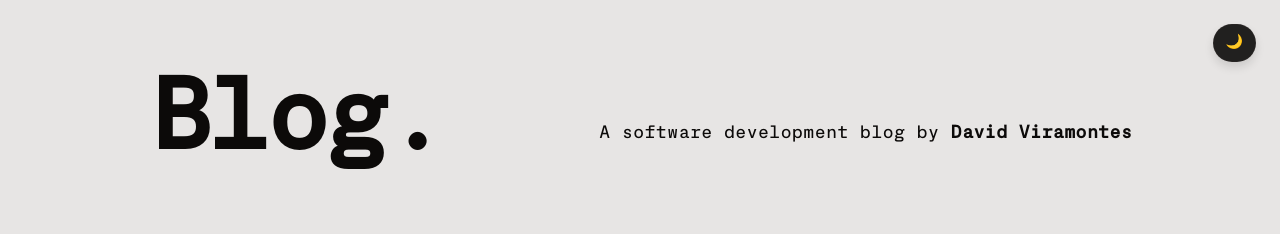
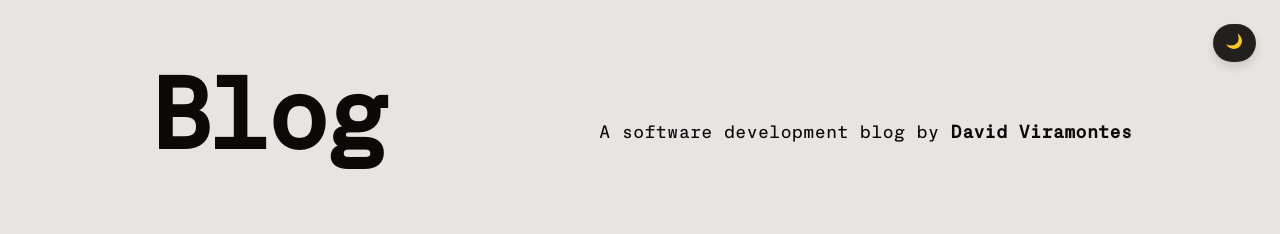
Before and after one commit to dviramontes/dotcom, a Next.js app: page / in a window 1280 px wide. Shown: the top 234 px of the page. Built offline with nearby package versions, Linux system fonts and the light colour scheme; no server answers.

Commit message:
small edits

```diff
--- a/components/header.tsx
+++ b/components/header.tsx
@@ -6,7 +6,6 @@ const Header = () => {
       <Link href="/">
         <span className="hover:underline">Blog</span>
       </Link>
-      .
     </h2>
   )
 }
--- a/components/intro.tsx
+++ b/components/intro.tsx
@@ -5,7 +5,7 @@ const Intro = () => {
   return (
     <section className="flex-col md:flex-row flex items-center md:justify-between mt-16 mb-16 md:mb-12">
       <h1 className="text-5xl md:text-8xl font-bold tracking-tighter leading-tight md:pr-8">
-        Blog.
+        Blog
       </h1>
       <SubIntro />
     </section>
--- a/components/theme-toggle.tsx
+++ b/components/theme-toggle.tsx
@@ -95,7 +95,7 @@ export function ThemeToggle() {
       type="button"
       onClick={toggleTheme}
       aria-label={`Switch to ${isDark ? 'light' : 'dark'} mode`}
-      className="inline-flex items-center gap-2 rounded-full border border-stone-800/90 bg-stone-950/90 px-3 py-2 text-sm font-semibold text-stone-100 shadow-sm backdrop-blur transition-colors hover:border-stone-700 hover:text-white dark:border-stone-300/80 dark:bg-white/90 dark:text-stone-800 dark:hover:border-stone-400 dark:hover:text-stone-950"
+      className="inline-flex items-center gap-2 rounded-full border border-stone-800/90 bg-stone-950/90 px-3 py-2 text-sm font-semibold text-stone-100 shadow-sm backdrop-blur transition-colors hover:border-stone-700 hover:text-white dark:border-stone-300/80 dark:text-stone-800 dark:hover:border-stone-400 dark:hover:text-stone-950"
     >
       <span aria-hidden="true">{isDark ? '☀️' : '🌙'}</span>
     </button>
```
